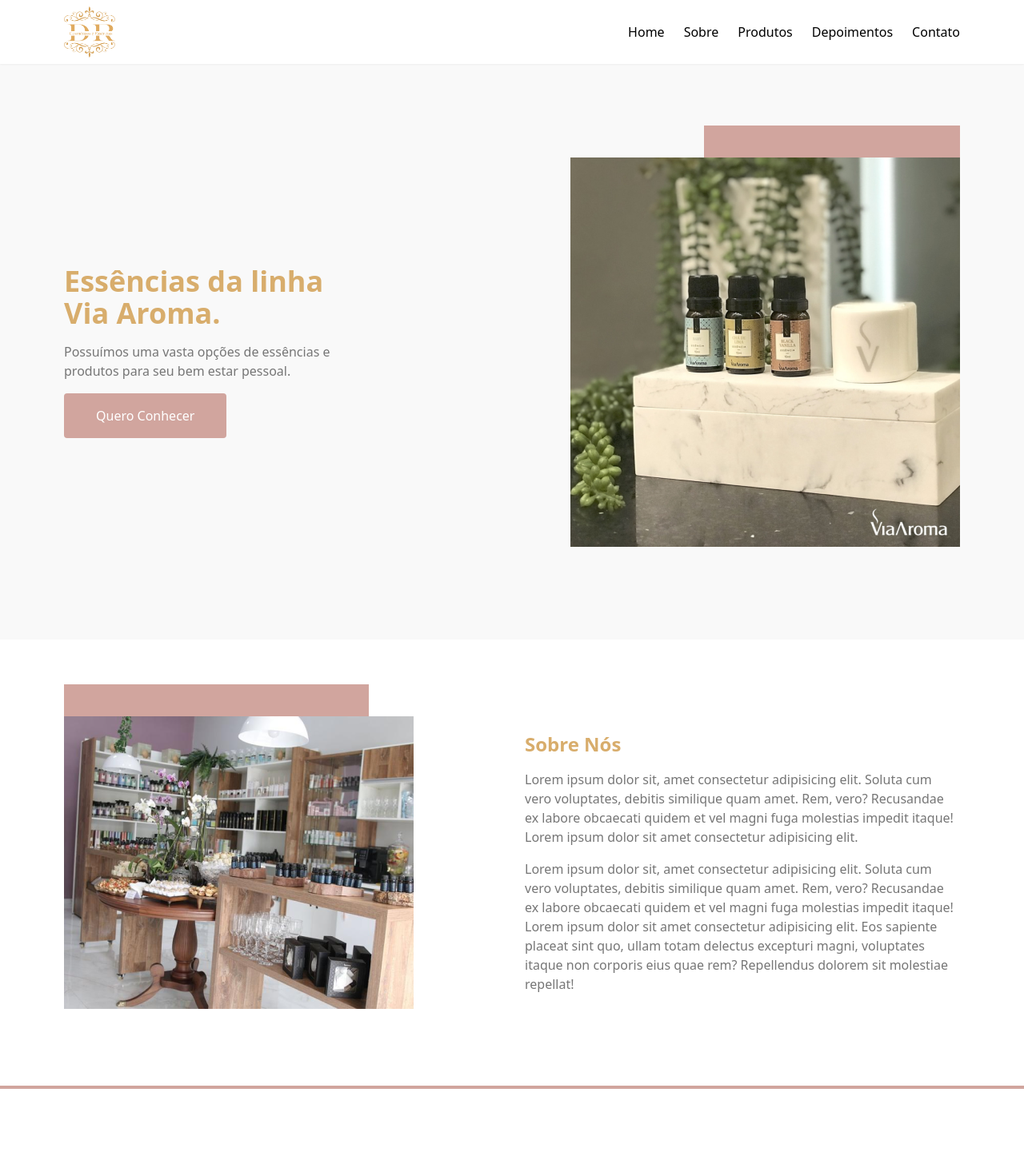
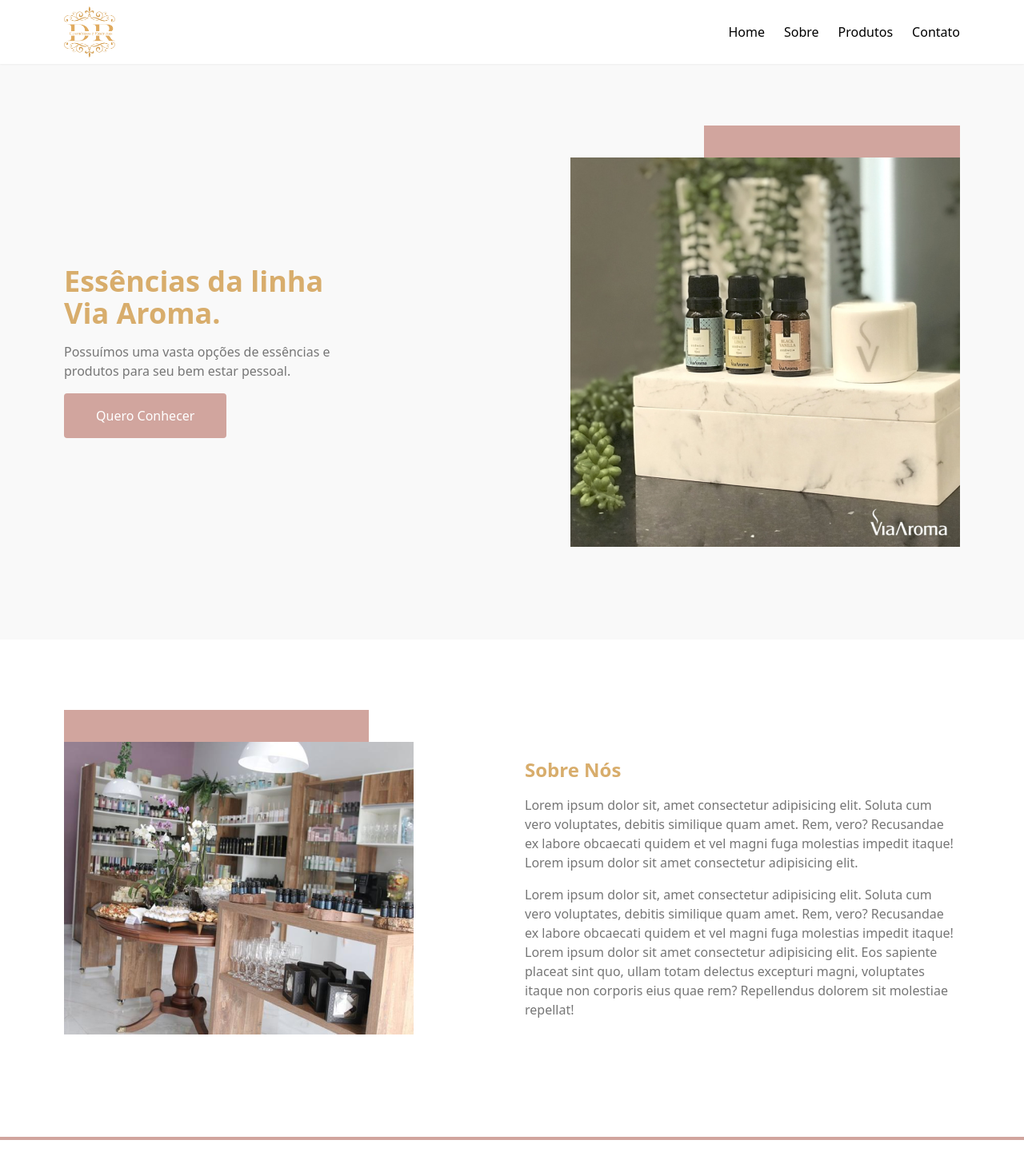
Before and after one commit to cfcamargo/drcosmeticos-web, a Vue app: page / in a window 1280 px wide. Shown: the top 1446 px of the page at 80% size. Built offline with nearby package versions, Linux system fonts and the light colour scheme.

Commit message:
style : ajusta alguns estilos para melhor visualizacao

```diff
--- a/src/assets/css/global.css
+++ b/src/assets/css/global.css
@@ -11,5 +11,5 @@
 
 html {
   scroll-behavior: smooth;
-  scroll-paging: 2rem;
+  scroll-padding: 3rem;
 }
--- a/src/components/molecules/NavigationMenu.vue
+++ b/src/components/molecules/NavigationMenu.vue
@@ -4,7 +4,7 @@
         <NavLink text="Home" :to="'#banner'"/>
         <NavLink text="Sobre" :to="'#about'"/>
         <NavLink text="Produtos" :to="'#products'"/>
-        <NavLink text="Depoimentos" :to="'#testimonials'"/>
+        <!-- <NavLink text="Depoimentos" :to="'#testimonials'"/> -->
         <NavLink text="Contato" :to="'#contact'"/>
       </nav>
   </div>
--- a/src/components/molecules/NavigationMenuMobile.vue
+++ b/src/components/molecules/NavigationMenuMobile.vue
@@ -8,7 +8,7 @@
           <NavLink text="Home" :to="'#banner'" @click="toogleMenu"/>
           <NavLink text="Sobre" :to="'#about'" @click="toogleMenu"/>
           <NavLink text="Produtos" :to="'#products'" @click="toogleMenu"/>
-          <NavLink text="Depoimentos" :to="'#testimonials'" @click="toogleMenu"/>
+          <!-- <NavLink text="Depoimentos" :to="'#testimonials'" @click="toogleMenu"/> -->
           <NavLink text="Contato" :to="'#contact'" @click="toogleMenu"/>
           <button class="absolute top-8 right-9 w-4" @click="toogleMenu">
             <CloseMenuIcon />
--- a/src/components/organisms/About/index.vue
+++ b/src/components/organisms/About/index.vue
@@ -1,5 +1,5 @@
 <template>
-  <div class="containeer py-24 grid xs:grid-cols-1 md:grid-cols-2 items-center gap-8">
+  <div class="containeer py-32 grid xs:grid-cols-1 md:grid-cols-2 items-center gap-8" id="about">
     <div>
       <div class="w-[70%] h-10 bg-rose z-10 -mt-10"/>
       <img src="../../../assets/images/about-cover.png" class=" z-50">
--- a/src/components/organisms/Contact/index.vue
+++ b/src/components/organisms/Contact/index.vue
@@ -1,5 +1,5 @@
 <template>
-  <div class="bg-[#f9f9f9]">
+  <div class="bg-[#f9f9f9]" id="contact">
     <div class="containeer py-24 grid xs:grid-cols-1 xs:gap-10 md:gap-0 md:grid-cols-2 items-center">
       <div class="flex flex-col gap-10 xs:pr-0 md:pr-20 xs:w-full md:w-[80%]">
           <h3 class="text-3xl font-bold text-rose">Entre em contato com a gente!</h3>
--- a/src/components/organisms/Products/index.vue
+++ b/src/components/organisms/Products/index.vue
@@ -1,5 +1,5 @@
 <template>
-  <div class="py-20">
+  <div class="py-20" id="products">
     <div class="containeer">
         <header class="mx-auto w-full px-6 max-w-xl text-center flex flex-col gap-8">
           <h2 class="text-3xl font-bold text-ouro">Nossos Produtos</h2>
```
